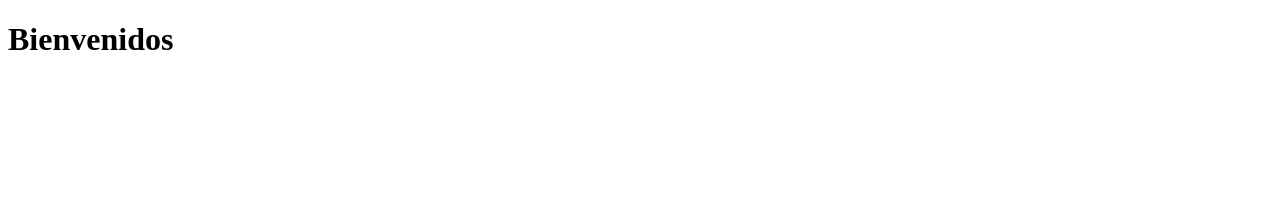
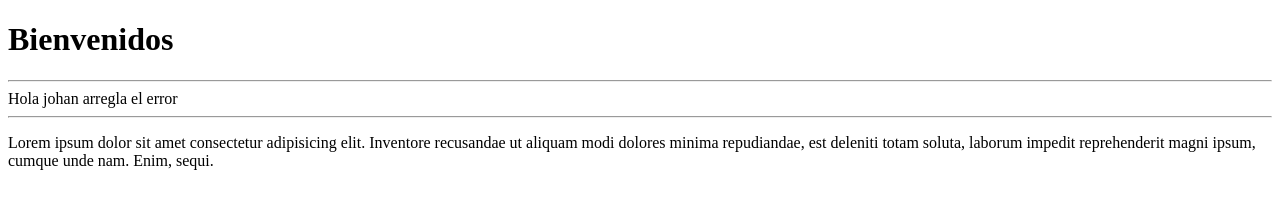
Before and after one commit to JohanRomulo/web, a plain HTML site: page index.html in a window 1280 px wide. Drawn offline with Linux system fonts and the light colour scheme.

Commit message:
mucho texto

```diff
--- a/index.html
+++ b/index.html
@@ -7,5 +7,7 @@
 </head>
 <body>
     <h1>Bienvenidos</h1>
+    <hr>Hola johan arregla el error<hr>
+     <p>Lorem ipsum dolor sit amet consectetur adipisicing elit. Inventore recusandae ut aliquam modi dolores minima repudiandae, est deleniti totam soluta, laborum impedit reprehenderit magni ipsum, cumque unde nam. Enim, sequi.</p>
 </body>
 </html>
```
